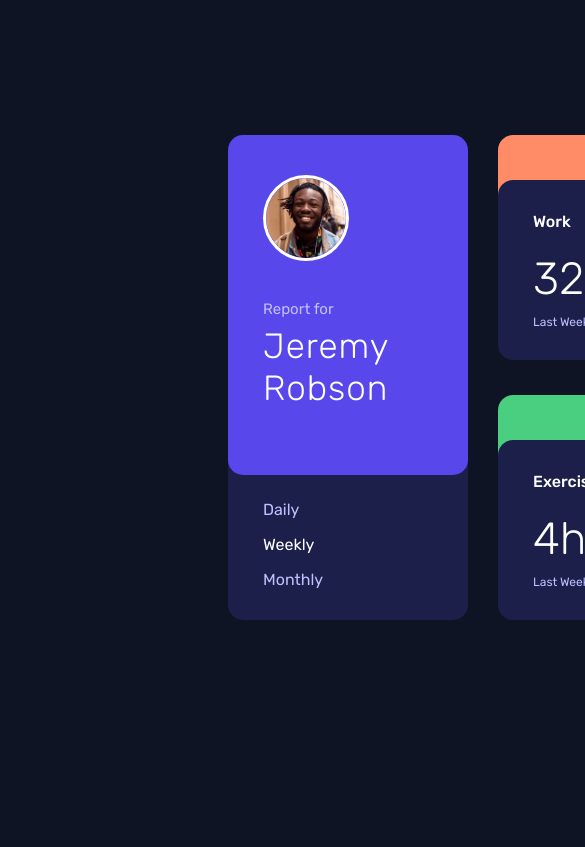
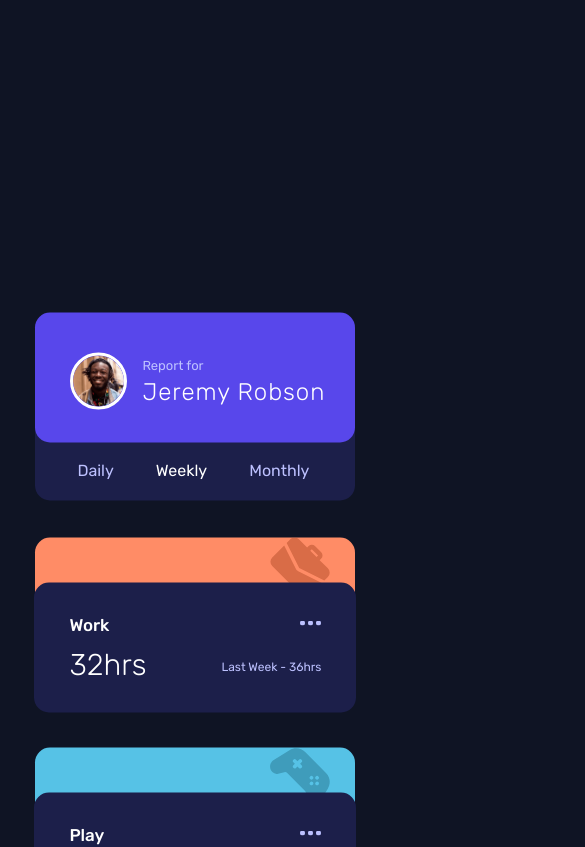
Before and after one commit to ThisumiSamarasekara/Time-tracking-dashboard, a React (Create React App) app: page / in a window 390 px wide. Shown: the top 847 px of the page, 585 px wide, since content can reach past the window. Built offline with nearby package versions, Linux system fonts and the light colour scheme.

Commit message:
update media queries

```diff
--- a/src/components/Activity/Activity.css
+++ b/src/components/Activity/Activity.css
@@ -24,11 +24,12 @@
 .info_container {
   background-color: hsl(235, 46%, 20%);
   height: 100px;
-  width: 170px;
+  width: 172px;
   border-radius: 15px;
   padding: 40px 35px;
   position: absolute;
   top: 45px;
+  margin-left: -1px;
 }
 
 .activity_heading_name {
@@ -41,7 +42,7 @@
   margin-left: -25px;
 }
 
-.main_container {
+.container {
   position: relative;
 }
 
@@ -70,16 +71,15 @@
   filter: brightness(0) invert(1);
 }
 
-@media (max-width: 376px) {
+@media (max-width: 1070px) {
   .activity_container {
     height: 60px;
-    width: 270px;
-    margin-left: -1px;
+    width: 310px;
   }
 
   .activity_img img {
     width: 60px;
-    margin-left: 220px;
+    margin-left: 260px;
   }
 
   .heading1 p {
@@ -89,12 +89,11 @@
 
   .info_container {
     height: 60px;
-    width: 270px;
-    margin-left: -1px;
+    width: 312px;
   }
 
   .dots {
-    margin-left: 63px;
+    margin-left: 105px;
   }
 
   .time_lastWeekTime {
@@ -114,3 +113,46 @@
     margin-left: 55px;
   }
 }
+
+@media (max-width: 400px) {
+  .activity_container {
+    height: 60px;
+    width: 250px;
+  }
+
+  .activity_img img {
+    width: 60px;
+    margin-left: 200px;
+  }
+
+  .heading1 p {
+    font-size: 17px;
+    width: 80px;
+  }
+
+  .info_container {
+    height: 50px;
+    width: 252px;
+  }
+
+  .dots {
+    margin-left: 46px;
+  }
+
+  .time_lastWeekTime {
+    display: flex;
+  }
+
+  .time {
+    font-size: 30px;
+    margin-top: -35px;
+  }
+
+  .lastWeekTime {
+    text-align: right;
+    width: 200px;
+    font-size: 12px;
+    margin-top: -4px;
+    margin-left: 55px;
+  }
+}
--- a/src/components/Activity/Activity.js
+++ b/src/components/Activity/Activity.js
@@ -11,7 +11,7 @@ export default function Activity({
   lastWeekHours,
 }) {
   return (
-    <div className="main_container">
+    <div className="container">
       <div className="activity_container" style={{ backgroundColor }}>
         <div className="activity_img">
           <img src={image} />
--- a/src/components/Page/Page.css
+++ b/src/components/Page/Page.css
@@ -1,33 +1,132 @@
+.page {
+  width: 1050px;
+  position: absolute;
+  top: 50%;
+  left: 50%;
+  transform: translate(-50%, -50%);
+}
+
 .profile_activities {
-  margin-top: 280px;
+  display: flex;
+  width: 1050px;
+  gap: 0 30px;
 }
 
 .activity {
   width: 780px;
-  margin-left: 490px;
-  margin-top: -485px;
+  height: 490px;
+  padding-top: 5px;
 }
 
 .set1 {
   display: grid;
+  height: 495px;
   grid-template-columns: repeat(3, 0fr);
-  gap: 80px 30px;
+  gap: 35px 30px;
 }
 
-@media (max-width: 376px) {
+@media (max-width: 1070px) {
+  .page {
+    width: 340px;
+    top: 128%;
+    left: 48%;
+  }
+
+  .profile {
+    height: 150px;
+    width: 317px;
+  }
+
   .profile_activities {
-    margin-top: 160px;
+    width: 340px;
   }
 
   .activity {
-    width: 780px;
-    margin-left: 9px;
-    margin-top: 25px;
+    width: 350px;
+    height: 1250px;
+    margin-top: 160px;
+    margin-left: -360px;
   }
 
   .set1 {
+    width: 350px;
     display: flex;
     flex-direction: column;
     gap: 70px 0;
   }
 }
+
+@media (max-width: 400px) {
+  .page {
+    width: 340px;
+    top: 128%;
+    left: 56%;
+  }
+
+  .profile_activities {
+    width: 340px;
+  }
+
+  .activity {
+    width: 350px;
+    margin-top: 160px;
+    margin-left: -360px;
+  }
+
+  .set1 {
+    width: 350px;
+    display: flex;
+    flex-direction: column;
+    gap: 70px 0;
+  }
+}
+
+@media (max-width: 360px) {
+  .page {
+    width: 340px;
+    top: 128%;
+    left: 60%;
+  }
+
+  .profile_activities {
+    width: 340px;
+  }
+
+  .activity {
+    width: 350px;
+    margin-top: 160px;
+    margin-left: -360px;
+  }
+
+  .set1 {
+    width: 350px;
+    display: flex;
+    flex-direction: column;
+    gap: 70px 0;
+  }
+}
+
+@media (max-width: 340px) {
+  .page {
+    width: 340px;
+    top: 133%;
+    left: 58%;
+  }
+
+  .profile_activities {
+    width: 340px;
+  }
+
+  .activity {
+    width: 350px;
+    margin-top: 160px;
+    margin-left: -360px;
+  }
+
+  .set1 {
+    width: 350px;
+    display: flex;
+    flex-direction: column;
+    gap: 70px 0;
+  }
+}
--- a/src/components/Page/Page.js
+++ b/src/components/Page/Page.js
@@ -8,7 +8,7 @@ import PlayIcon4 from "../../images/icon-exercise.svg";
 import PlayIcon5 from "../../images/icon-social.svg";
 import PlayIcon6 from "../../images/icon-self-care.svg";
 import data from "../../metaData/data.json";
-import "../Page/Page.css";
+import "./Page.css";
 
 function Page() {
   const [selectedPeriod, setSelectedPeriod] = useState("Weekly");
--- a/src/components/Profile/Profile.css
+++ b/src/components/Profile/Profile.css
@@ -3,11 +3,9 @@
   height: 260px;
   width: 170px;
   border-radius: 15px;
-  margin-top: 150px;
-  margin-left: 220px;
   padding: 40px 35px;
   position: absolute;
-  top: -295px;
+  top: -145px;
 }
 
 .profile_img img {
@@ -42,7 +40,6 @@
   width: 170px;
   border-radius: 15px;
   margin-top: 150px;
-  margin-left: 220px;
   padding: 40px 35px;
 }
 
@@ -68,19 +65,23 @@
   color: white;
 }
 
-@media (max-width: 376px) {
+@media (max-width: 1070px) {
+  .main_container {
+    margin-left: -13px;
+  }
+
   .profile_container {
     height: 60px;
-    width: 280px;
-    margin-left: 7px;
+    width: 320px;
     padding: 40px 30px;
     display: flex;
-    top: -210px;
+    top: -60px;
   }
 
   .profile_img img {
     width: 55px;
     height: 55px;
+    margin-left: 20px;
   }
 
   .profile_heading {
@@ -98,8 +99,7 @@
 
   .days_container {
     height: 60px;
-    width: 340px;
-    margin-left: 7px;
+    width: 381px;
     margin-top: 0px;
     padding: 40px 0px;
   }
@@ -112,6 +112,56 @@
   .days_info p {
     margin-top: 0px;
     display: flex;
-    margin-left: 47px;
+    margin-left: 58px;
   }
 }
+
+@media (max-width: 400px) {
+  .main_container {
+    margin-left: -13px;
+  }
+
+  .profile_container {
+    height: 50px;
+    width: 290px;
+    padding: 40px 15px;
+    display: flex;
+    top: -60px;
+  }
+
+  .profile_img img {
+    width: 51px;
+    height: 51px;
+  }
+
+  .profile_heading {
+    margin-top: -8px;
+    margin-left: 15px;
+  }
+
+  .heading1 {
+    font-size: 13px;
+  }
+
+  .heading2 {
+    font-size: 24px;
+  }
+
+  .days_container {
+    height: 48px;
+    width: 320px;
+    margin-top: 0px;
+    padding: 40px 0px;
+  }
+
+  .days_info {
+    margin-top: 60px;
+    display: flex;
+  }
+
+  .days_info p {
+    margin-top: -12px;
+    display: flex;
+    margin-left: 42px;
+  }
+}
--- a/src/index.css
+++ b/src/index.css
@@ -2,8 +2,14 @@ body {
   background-color: hsl(226, 43%, 10%);
 }
 
-@media (max-width: 376px) {
+@media (max-width: 1070px) {
   body {
-    height: 1490px;
+    height: 1630px;
   }
 }
+
+@media (max-width: 400px) {
+  body {
+    height: 1610px;
+  }
+}
```
